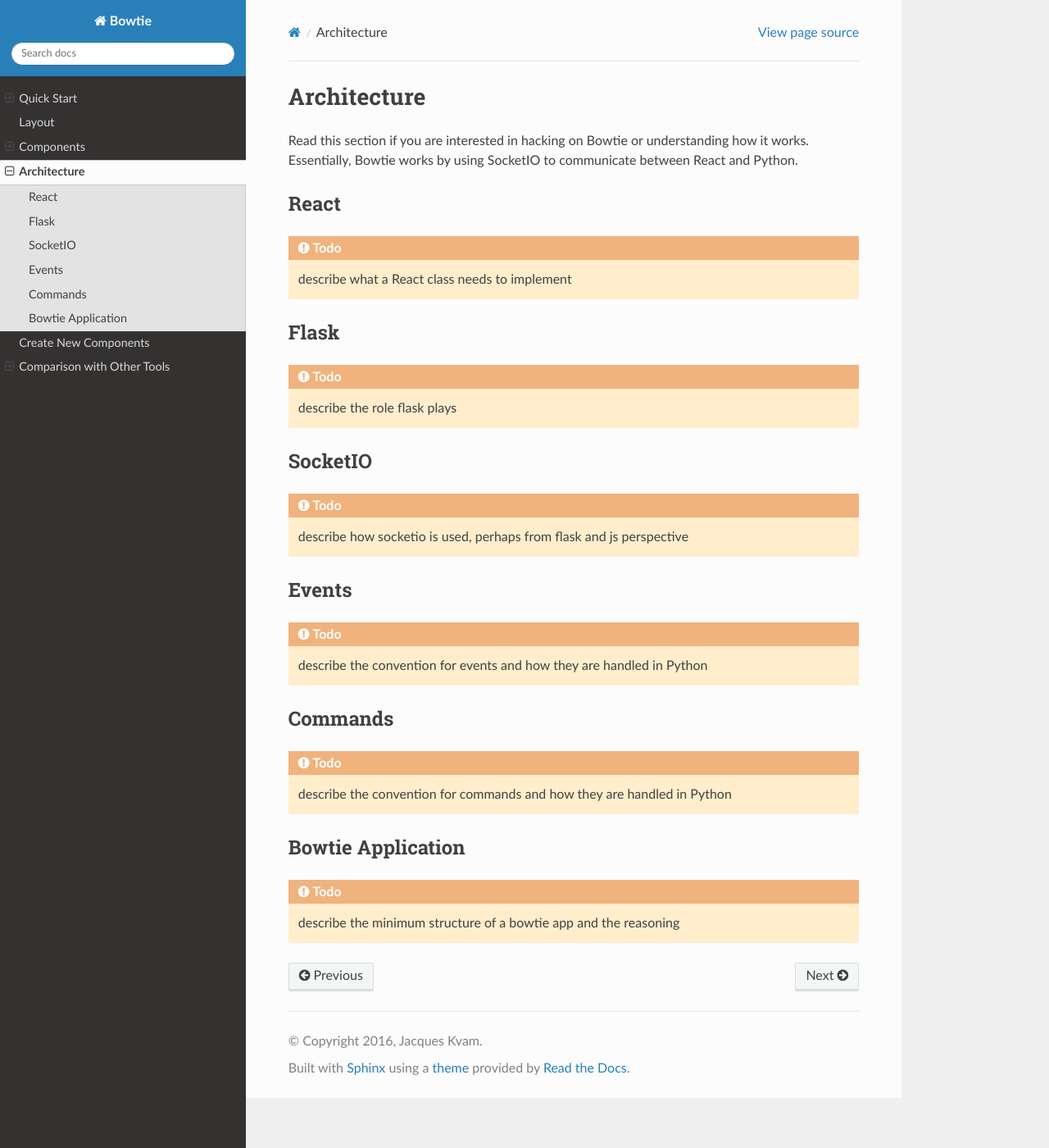
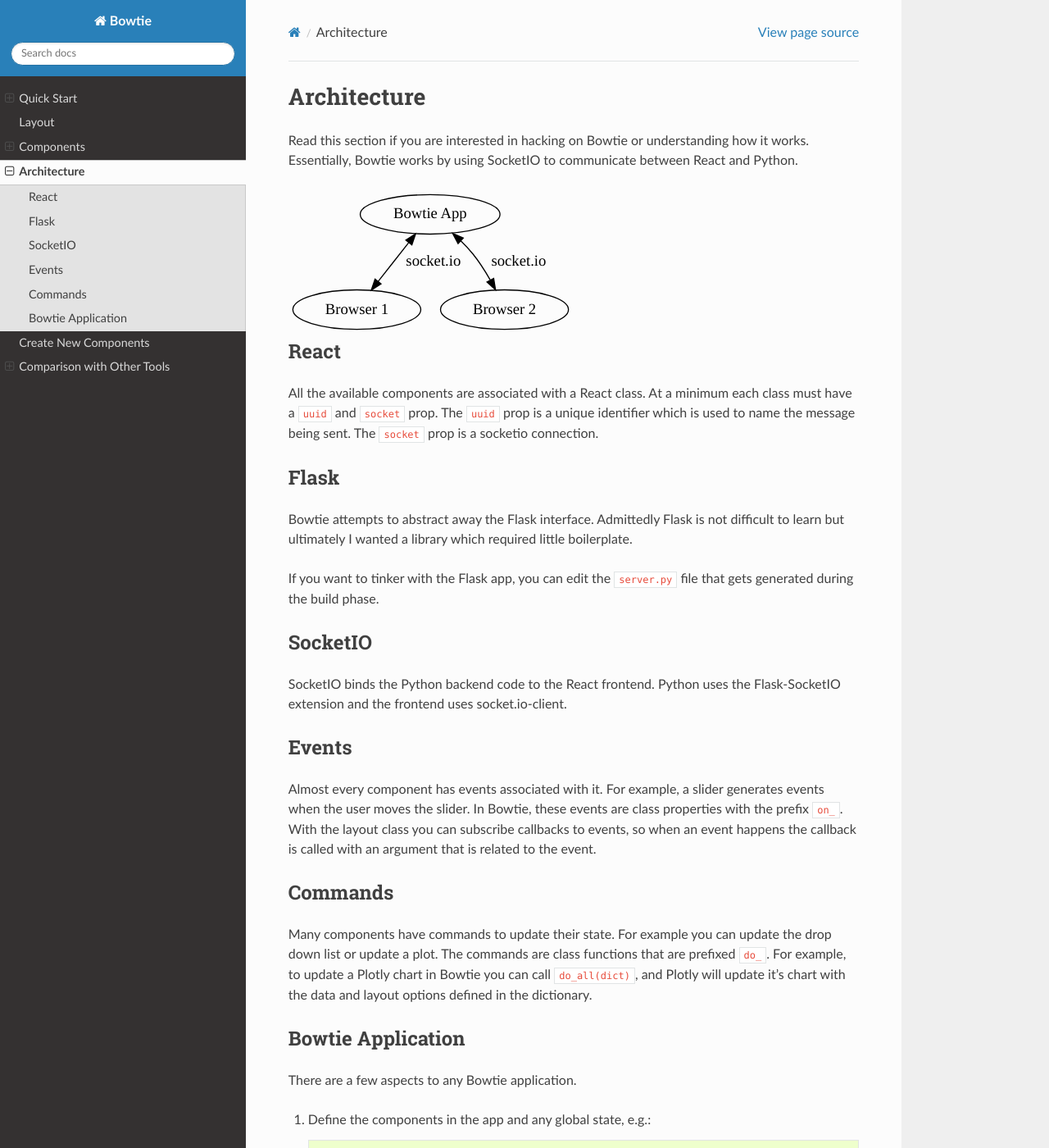
Before and after one commit to jwkvam/bowtie, a Sphinx documentation site: the page built from doc/architecture.rst, in a window 1280 px wide and 1400 px high. Shown: the whole window at 82% size. Built offline with Sphinx 7.4.7 and the Read the Docs theme 2.0.0, drawn with Linux system fonts in a browser that asks for light colours; pages that are not in the unit, such as notebooks, are missing from menus; some of the changed text lies outside the part shown.

Commit message:
Arch docs (#30)
* undo

* adding some docs about system architecture

```diff
--- a/doc/architecture.rst
+++ b/doc/architecture.rst
@@ -8,32 +8,71 @@
 
 Read this section if you are interested in hacking on Bowtie or understanding how it works. Essentially, Bowtie works by using SocketIO to communicate between React and Python.
 
+.. graphviz::
+
+    digraph foo {
+        "Bowtie App" -> {"Browser 1";"Browser 2"} [dir="both",label="socket.io"];
+        bgcolor="transparent";
+    }
+
 React
 -----
-.. todo::
-    describe what a React class needs to implement
+All the available components are associated with a React class.
+At a minimum each class must have a ``uuid`` and ``socket`` prop.
+The ``uuid`` prop is a unique identifier which is used to name the message being sent.
+The ``socket`` prop is a socketio connection.
 
 Flask
 -----
-.. todo::
-    describe the role flask plays
+Bowtie attempts to abstract away the Flask interface.
+Admittedly Flask is not difficult to learn but ultimately I wanted a library
+which required little boilerplate.
+
+If you want to tinker with the Flask app, you can edit the ``server.py`` file that
+gets generated during the build phase.
 
 SocketIO
 --------
-.. todo::
-    describe how socketio is used, perhaps from flask and js perspective
+SocketIO binds the Python backend code to the React frontend.
+Python uses the Flask-SocketIO extension and the frontend uses socket.io-client.
 
 Events
 ------
-.. todo::
-    describe the convention for events and how they are handled in Python
+Almost every component has events associated with it.
+For example, a slider generates events when the user moves the slider.
+In Bowtie, these events are class properties with the prefix ``on_``.
+With the layout class you can subscribe callbacks to events, so when an
+event happens the callback is called with an argument that is related to the event.
 
 Commands
 --------
-.. todo::
-    describe the convention for commands and how they are handled in Python
+Many components have commands to update their state.
+For example you can update the drop down list or update a plot.
+The commands are class functions that are prefixed ``do_``.
+For example, to update a Plotly chart in Bowtie you can call ``do_all(dict)``,
+and Plotly will update it's chart with the data and layout options defined in the dictionary.
 
 Bowtie Application
 ------------------
-.. todo::
-    describe the minimum structure of a bowtie app and the reasoning
+There are a few aspects to any Bowtie application.
+
+1. Define the components in the app and any global state, e.g.::
+
+    plotly = Plotly()
+    dropdown = DropDown(*config)
+    global_dataset = SQLQuery(cool_data)
+
+2. Create what should happen in response to events::
+
+    def callback(dropdown_item):
+        # compute something cool and plot it
+        data = cool_stuff(global_dataset, dropdown_item)
+        plotly.do_all(data)
+
+3. Define the layout and connect events to callbacks::
+
+    layout = Layout()
+    layout.add_controller(dropdown)
+    layout.add_visual(plotly)
+    layout.subscribe(dropdown.on_change, callback)
+    layout.build()
--- a/doc/conf.py
+++ b/doc/conf.py
@@ -33,12 +33,15 @@
     'sphinx.ext.doctest',
     'sphinx.ext.intersphinx',
     'sphinx.ext.todo',
+    'sphinx.ext.graphviz',
     'sphinx.ext.coverage',
     'sphinx.ext.mathjax',
     'sphinx.ext.ifconfig',
     'sphinx.ext.viewcode',
     'sphinx.ext.napoleon',
 ]
+
+graphviz_output_format = 'svg'
 
 # Add any paths that contain templates here, relative to this directory.
 templates_path = ['_templates']
```
